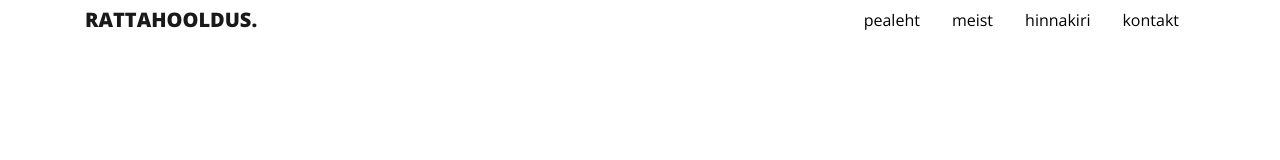
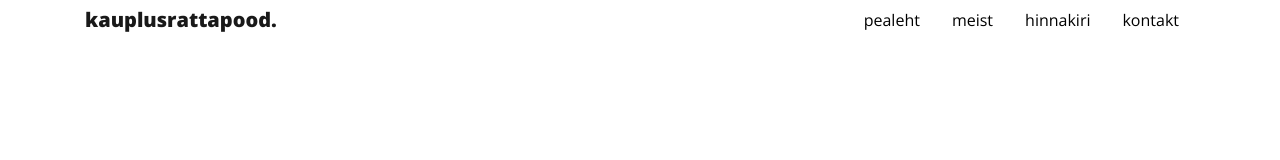
Before and after one commit to aigarsild/ooog_sample, a React (Create React App) app: page / in a window 1280 px wide. Shown: the top 160 px of the page. Built offline with nearby package versions, Linux system fonts and the light colour scheme.

Commit message:
logo change, page title and cntent change, added favicon

```diff
--- a/public/index.html
+++ b/public/index.html
@@ -6,7 +6,7 @@
     <meta name="theme-color" content="#000000" />
     <meta
       name="description"
-      content="Web site created using create-react-app"
+      content="Kauplus rattapood, ratta hooldus ja parandustööd"
     />
     <link rel="apple-touch-icon" href="%PUBLIC_URL%/logo192.png" />
     <!--
@@ -23,7 +23,7 @@
       work correctly both with client-side routing and a non-root public URL.
       Learn how to configure a non-root public URL by running `npm run build`.
     -->
-    <title>React App</title>
+    <title>Kauplus rattapood</title>
   </head>
   <body>
     <noscript>You need to enable JavaScript to run this app.</noscript>
--- a/src/templates/pages/header/header.jsx
+++ b/src/templates/pages/header/header.jsx
@@ -14,7 +14,7 @@ class Header extends Component {
                 <header className="row light-section navbar-light sticky-top">
                     <div className="container">
                         <div className="row">
-                            <p className="col navbar-brand pb-0 font-weight-bold">RATTAHOOLDUS.</p>
+                            <p className="col navbar-brand pb-0 font-weight-bold">kauplusrattapood.</p>
                             <nav className="col nav-wrap">
                                 <ul className="nav justify-content-end">
                                     <li className="nav-item">
```
Also changed, not shown: 1 other file (tests, documents, lock files or other folders).
